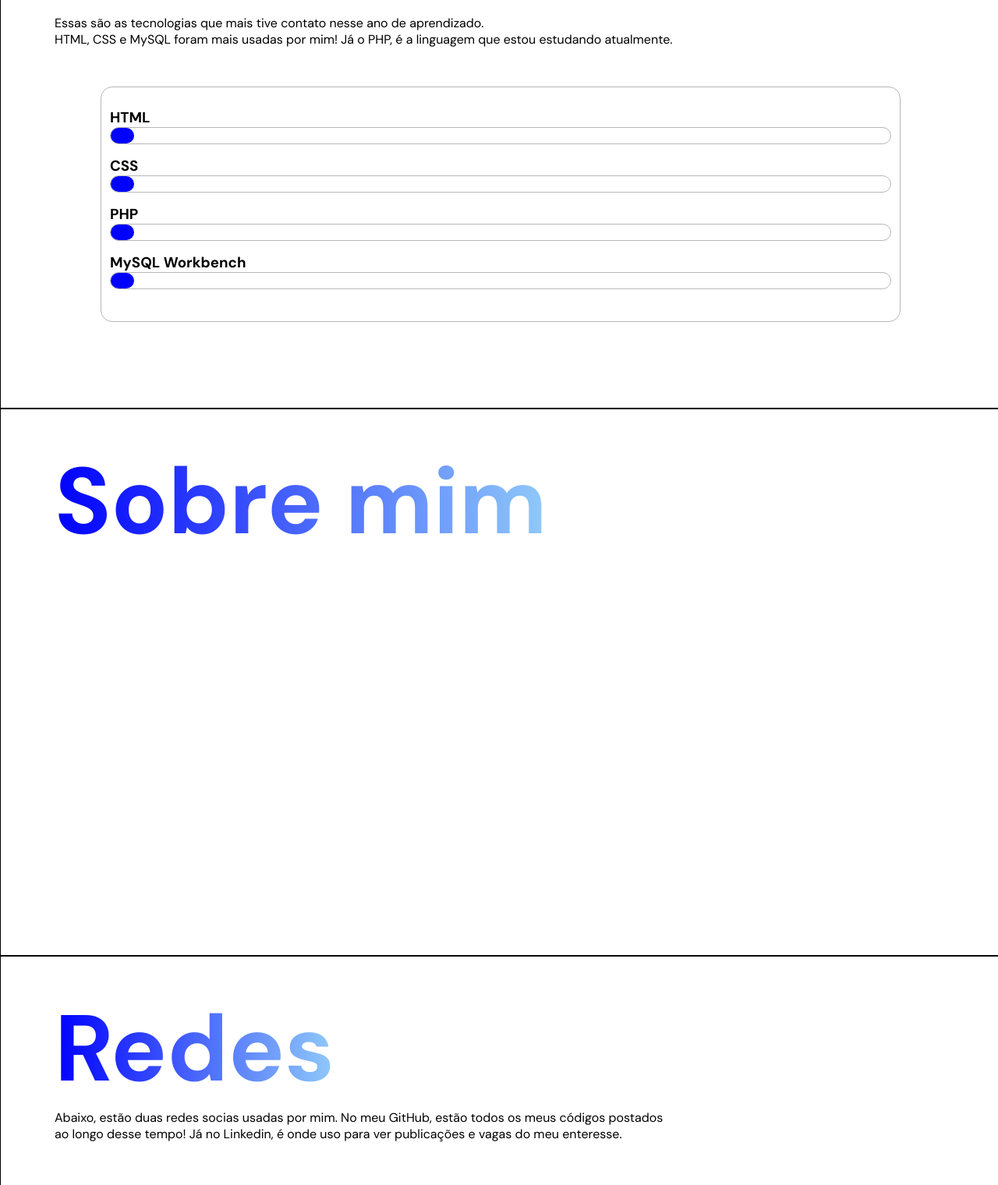
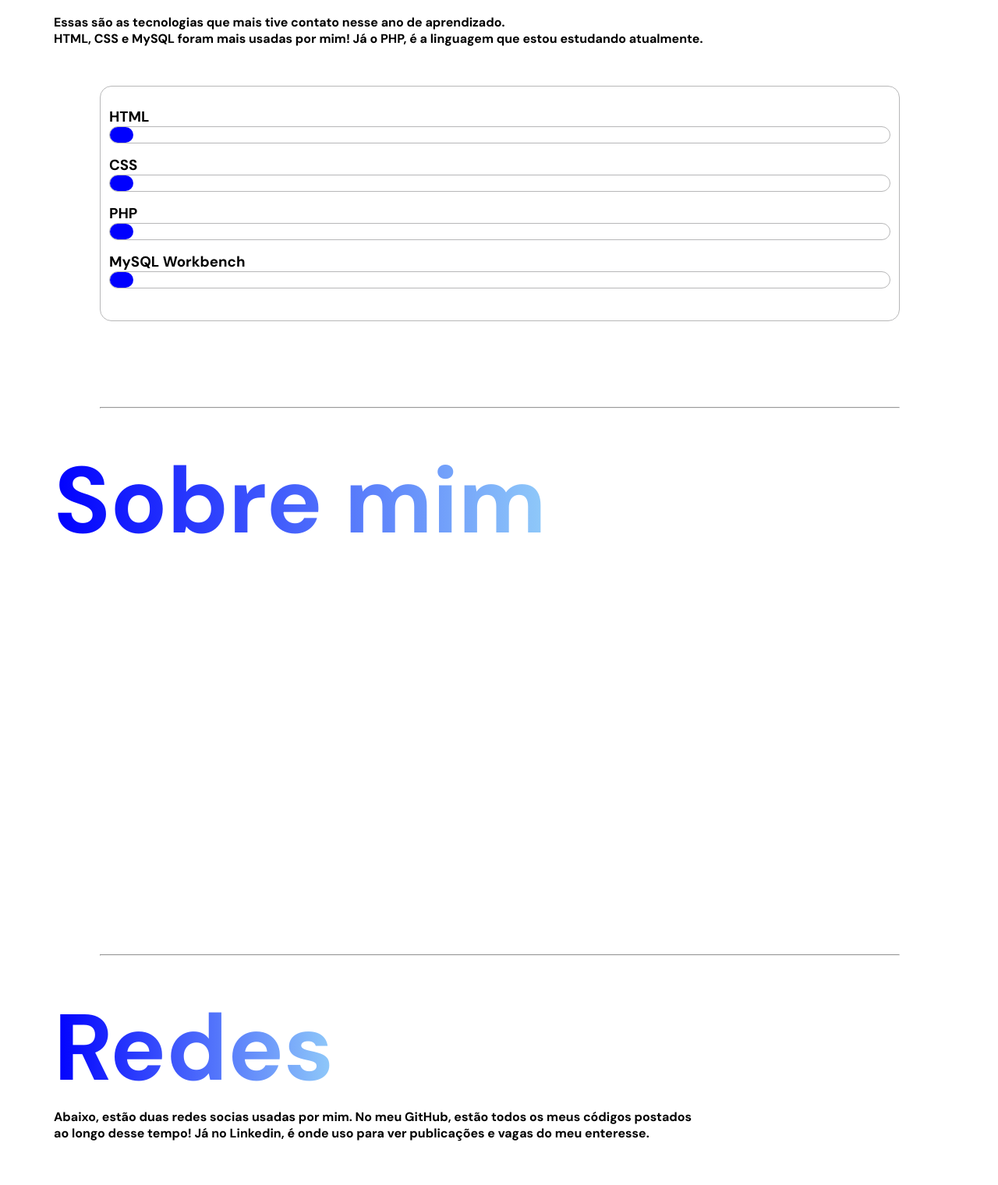
Before and after one commit to lucassantDev/Portfolio, a plain HTML site: page index.html in a window 1280 px wide. Shown: the part 950-2470 px from the top of the page at 78% size. Drawn offline with nearby package versions, Linux system fonts and the light colour scheme.

Commit message:
Atualizacao 27/11

```diff
--- a/index.html
+++ b/index.html
@@ -42,14 +42,16 @@
         </div>
     </div> <!-- FIM DIV CAIXA INICIO-->
 
-
+    <hr>
     <div class="medidaDiv_01" id="caixaHabilidades">
 
         <div class="titulo">
             <h1>Habilidades</h1>
             <p>
-                Essas são as tecnologias que mais tive contato nesse ano de aprendizado. <br>
-                HTML, CSS e MySQL foram mais usadas por mim! Já o PHP, é a linguagem que estou estudando atualmente.
+                <b>
+                    Essas são as tecnologias que mais tive contato nesse ano de aprendizado. <br>
+                    HTML, CSS e MySQL foram mais usadas por mim! Já o PHP, é a linguagem que estou estudando atualmente.
+                </b>
             </p>
         </div>
 
@@ -94,20 +96,28 @@
     </div> <!-- FIM DIV CAIXA HABILIDADES-->
 
 
+    <hr>
     <div class="medidaDiv_01" id="caixaSobremim">
         <div class="titulo">
             <h1>Sobre mim</h1>
         </div>
+
+        <div>
+
+        </div>
     </div> <!-- FIM DIV CAIXA SOBRE MIM-->
 
 
+    <hr>
     <div class="medidaDiv_01" id="caixaRedes">
 
         <div class="titulo">
             <h1>Redes</h1>
             <p>
-                Abaixo, estão duas redes socias usadas por mim. No meu GitHub, estão todos os meus códigos postados <br>
-                ao longo desse tempo! Já no Linkedin, é onde uso para ver publicações e vagas do meu enteresse.
+                <b>
+                    Abaixo, estão duas redes socias usadas por mim. No meu GitHub, estão todos os meus códigos postados <br>
+                    ao longo desse tempo! Já no Linkedin, é onde uso para ver publicações e vagas do meu enteresse.
+                </b>
             </p>
         </div>
 
--- a/style.css
+++ b/style.css
@@ -33,7 +33,7 @@ header{
 
 header nav{
     width: 60%;
-    border-bottom: 1px solid #0000FE;
+    border-bottom: 1px solid #B7B7B8;
     height: 55px;
     padding: 5px;
     display: flex;
@@ -63,12 +63,18 @@ header a{
 /* FIM DO ESTILO HEADER */
 
 
+
 /* ESTILO MEDIDADIV_01 */
 
 .medidaDiv_01{
     width: 100vw;
     height: 700px;
-    border: 1px solid black;
+    /* border: 1px solid black; */
+}
+
+hr{
+    width: 80vw;
+    margin-left: 10vw;
 }
 
 /* FIM DO ESTILO MEDIDADIV_01 */
@@ -248,6 +254,10 @@ header a{
     margin-top: 40px;
 }
 
+#caixaRedes .titulo > p{
+    color: black;
+}
+
 #icones_redes{
     margin-top: 70px;
     display: flex;
```
